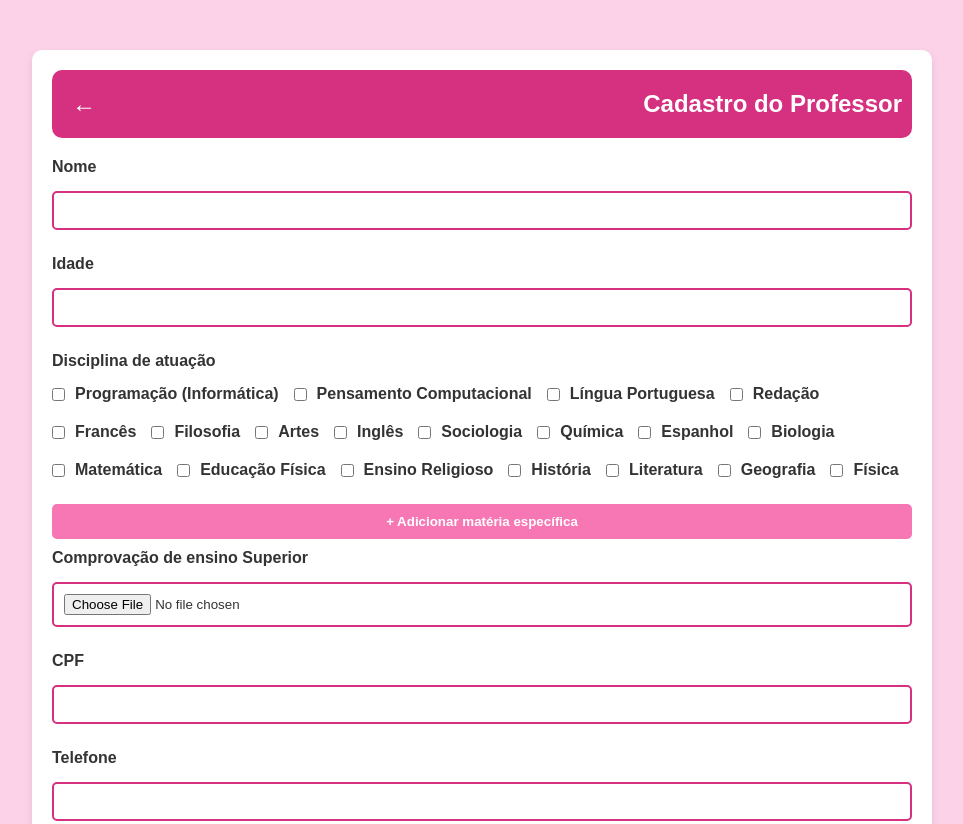
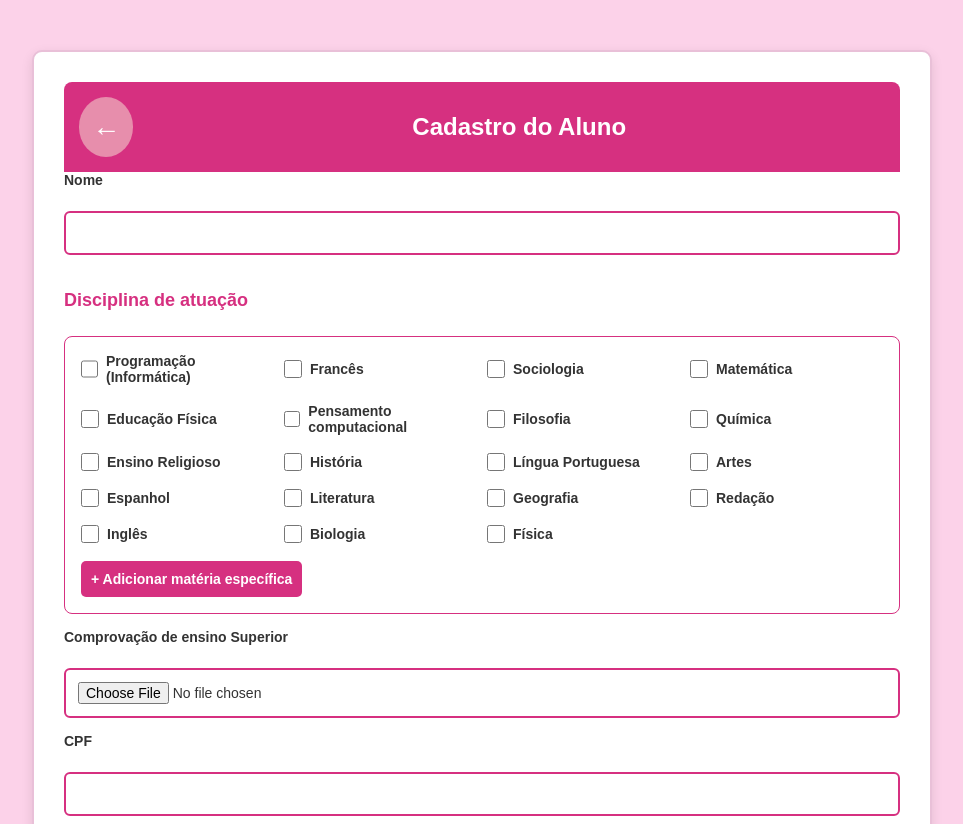
Before and after one commit to KyriaSilva/DesapegaTDAH, a plain HTML site: page DesapegaTDAHcódigoAPP/cadastroprofessor.html in a window 1280 px wide. Shown: the top 824 px of the page, without its empty margins (158-1121 px from the left). Drawn offline with Linux system fonts and the light colour scheme.

Commit message:
comit
ta lindo

```diff
--- a/DesapegaTDAHcódigoAPP/cadastroprofessor.css
+++ b/DesapegaTDAHcódigoAPP/cadastroprofessor.css
@@ -5,60 +5,59 @@
 }
 
 body {
-    font-family: Arial, sans-serif;
+    font-family: 'Arial', sans-serif;
     background-color: #fcd2e9;
     color: #333;
 }
 
 .container {
     width: 900px;
-    padding: 20px;
+    padding: 30px;
     margin: 50px auto;
     background-color: #fff;
     border-radius: 10px;
-    box-shadow: 0px 4px 8px rgba(0, 0, 0, 0.1);
+    box-shadow: 0px 4px 12px rgba(0, 0, 0, 0.1);
+    border: 2px solid #e9c0d8;
 }
 
 .header {
     display: flex;
     align-items: center;
-    justify-content: space-between;
-    margin-bottom: 20px;
+    justify-content: center; /* Centraliza horizontalmente */
     background-color: #d63080;
-    padding: 10px;
-    border-radius: 10px;
+    padding: 15px;
+    border-radius: 8px 8px 0 0;
     color: white;
 }
 
-h1 {
-    font-size: 24px;
-    text-align: center;
+#frase {
+    text-align: center; /* Centraliza o texto */
+    width: 100%; /* Para garantir que ocupe todo o espaço disponível */
 }
 
 .back-button {
-    background-color: #d63080;
+    background: #e78eac;
     border: none;
     color: white;
-    font-size: 24px;
+    font-size: 28px;
     cursor: pointer;
     border-radius: 50%;
-    padding: 10px;
-    transition: background-color 0.3s;
-}
-
-.back-button:hover {
-    background-color: #a81d5f;
+    width: 60px;
+    height: 60px;
+    margin-right: 20px; /* Espaçamento entre o botão e o título */
 }
 
 form {
     display: flex;
     flex-direction: column;
-    gap: 10px;
+    gap: 15px;
 }
 
 label {
     font-weight: bold;
-    margin-bottom: 5px;
+    margin-bottom: 8px;
+    font-size: 14px;
+    color: #333;
 }
 
 input[type="text"],
@@ -67,60 +66,82 @@ input[type="password"],
 input[type="number"],
 input[type="file"] {
     width: 100%;
-    padding: 10px;
-    margin-bottom: 15px;
-    border-radius: 5px;
+    padding: 12px;
     border: 2px solid #d63080;
-    transition: border-color 0.3s;
+    border-radius: 6px;
+    font-size: 14px;
+    transition: border-color 0.3s ease;
 }
 
 input:focus {
-    border-color: #7f0c4b;
+    border-color: #9b1959;
     outline: none;
 }
 
-.checkbox-group {
+.checkbox-label {
     display: flex;
-    flex-wrap: wrap;
-    gap: 15px;
+    align-items: center;
+    gap: 0.5rem; /* Espaçamento entre checkbox e texto */
 }
 
-.checkbox-group label {
-    display: flex;
-    align-items: center;
-    gap: 10px;
+input[type="checkbox"] {
+    accent-color: #d63080;
+    width: 18px;
+    height: 18px;
 }
 
 .add-button {
-    background-color: #f776b4;
+    background-color: #d63080;
     border: none;
-    padding: 10px 20px;
+    padding: 10px;
     color: white;
     font-weight: bold;
     border-radius: 5px;
     cursor: pointer;
     margin-top: 10px;
     text-align: center;
-    transition: background-color 0.3s;
+    transition: background-color 0.3s ease;
+    font-size: 14px;
 }
 
 .add-button:hover {
-    background-color: #d63080;
+    background-color: #a81d5f;
 }
 
 .submit-button {
     background-color: #d63080;
     border: none;
-    padding: 10px 20px;
+    padding: 12px;
     color: white;
     font-weight: bold;
     border-radius: 5px;
     cursor: pointer;
     text-align: center;
     margin-top: 20px;
-    transition: background-color 0.3s;
+    transition: background-color 0.3s ease;
+    font-size: 16px;
 }
 
 .submit-button:hover {
     background-color: #a81d5f;
 }
+
+.card {
+    border: 1px solid #d63080;
+    border-radius: 0.5rem;
+    padding: 1rem;
+    background-color: #ffffff;
+}
+
+.grid {
+    display: grid;
+    grid-template-columns: repeat(4, 1fr);
+    gap: 10px;
+}
+
+.title {
+    font-weight: bold;
+    font-size: 18px;
+    margin: 20px 0 10px;
+    color: #d63080;
+}
--- a/DesapegaTDAHcódigoAPP/cadastroprofessor.html
+++ b/DesapegaTDAHcódigoAPP/cadastroprofessor.html
@@ -9,47 +9,101 @@
 <body>
     <div class="container">
         <div class="header">
-            <button class="back-button">&larr;</button>
-            <h1>Cadastro do Professor</h1>
+            <button class="back-button" onclick="voltarParaInicio()">&larr;</button>
+            <h2 id="frase">Cadastro do Aluno</h2>
         </div>
+        <form id="formCadastro">
+            <label for="nome">Nome</label>
+            <input type="text" id="nome" name="nome" required>
 
-        <form>
-            <!-- Primeira Parte -->
-            <label for="nome">Nome</label>
-            <input type="text" id="nome" name="nome">
-
-            <label for="idade">Idade</label>
-            <input type="number" id="idade" name="idade">
-
-            <label for="disciplina">Disciplina de atuação</label>
-            <div class="checkbox-group" id="disciplina-container">
-                <label><input type="checkbox" name="disciplina" value="Programação"> Programação (Informática)</label>
-                <label><input type="checkbox" name="disciplina" value="Pensamento Computacional"> Pensamento Computacional</label>
-                <label><input type="checkbox" name="disciplina" value="Língua Portuguesa"> Língua Portuguesa</label>
-                <label><input type="checkbox" name="disciplina" value="Redação"> Redação</label>
-                <label><input type="checkbox" name="disciplina" value="Francês"> Francês</label>
-                <label><input type="checkbox" name="disciplina" value="Filosofia"> Filosofia</label>
-                <label><input type="checkbox" name="disciplina" value="Artes"> Artes</label>
-                <label><input type="checkbox" name="disciplina" value="Inglês"> Inglês</label>
-                <label><input type="checkbox" name="disciplina" value="Sociologia"> Sociologia</label>
-                <label><input type="checkbox" name="disciplina" value="Química"> Química</label>
-                <label><input type="checkbox" name="disciplina" value="Espanhol"> Espanhol</label>
-                <label><input type="checkbox" name="disciplina" value="Biologia"> Biologia</label>
-                <label><input type="checkbox" name="disciplina" value="Matemática"> Matemática</label>
-                <label><input type="checkbox" name="disciplina" value="Educação Física"> Educação Física</label>
-                <label><input type="checkbox" name="disciplina" value="Ensino Religioso"> Ensino Religioso</label>
-                <label><input type="checkbox" name="disciplina" value="História"> História</label>
-                <label><input type="checkbox" name="disciplina" value="Literatura"> Literatura</label>
-                <label><input type="checkbox" name="disciplina" value="Geografia"> Geografia</label>
-                <label><input type="checkbox" name="disciplina" value="Física"> Física</label>
+            <div class="title">Disciplina de atuação</div>
+            <div class="card">
+                <div class="grid" id="disciplina-container">
+                    <label class="checkbox-label">
+                        <input type="checkbox" class="form-checkbox" value="Programação (Informática)">
+                        <span>Programação (Informática)</span>
+                    </label>
+                    <label class="checkbox-label">
+                        <input type="checkbox" class="form-checkbox" value="Francês">
+                        <span>Francês</span>
+                    </label>
+                    <label class="checkbox-label">
+                        <input type="checkbox" class="form-checkbox" value="Sociologia">
+                        <span>Sociologia</span>
+                    </label>
+                    <label class="checkbox-label">
+                        <input type="checkbox" class="form-checkbox" value="Matemática">
+                        <span>Matemática</span>
+                    </label>
+                    <label class="checkbox-label">
+                        <input type="checkbox" class="form-checkbox" value="Educação Física">
+                        <span>Educação Física</span>
+                    </label>
+                    <label class="checkbox-label">
+                        <input type="checkbox" class="form-checkbox" value="Pensamento computacional">
+                        <span>Pensamento computacional</span>
+                    </label>
+                    <label class="checkbox-label">
+                        <input type="checkbox" class="form-checkbox" value="Filosofia">
+                        <span>Filosofia</span>
+                    </label>
+                    <label class="checkbox-label">
+                        <input type="checkbox" class="form-checkbox" value="Química">
+                        <span>Química</span>
+                    </label>
+                    <label class="checkbox-label">
+                        <input type="checkbox" class="form-checkbox" value="Ensino Religioso">
+                        <span>Ensino Religioso</span>
+                    </label>
+                    <label class="checkbox-label">
+                        <input type="checkbox" class="form-checkbox" value="História">
+                        <span>História</span>
+                    </label>
+                    <label class="checkbox-label">
+                        <input type="checkbox" class="form-checkbox" value="Língua Portuguesa">
+                        <span>Língua Portuguesa</span>
+                    </label>
+                    <label class="checkbox-label">
+                        <input type="checkbox" class="form-checkbox" value="Artes">
+                        <span>Artes</span>
+                    </label>
+                    <label class="checkbox-label">
+                        <input type="checkbox" class="form-checkbox" value="Espanhol">
+                        <span>Espanhol</span>
+                    </label>
+                    <label class="checkbox-label">
+                        <input type="checkbox" class="form-checkbox" value="Literatura">
+                        <span>Literatura</span>
+                    </label>
+                    <label class="checkbox-label">
+                        <input type="checkbox" class="form-checkbox" value="Geografia">
+                        <span>Geografia</span>
+                    </label>
+                    <label class="checkbox-label">
+                        <input type="checkbox" class="form-checkbox" value="Redação">
+                        <span>Redação</span>
+                    </label>
+                    <label class="checkbox-label">
+                        <input type="checkbox" class="form-checkbox" value="Inglês">
+                        <span>Inglês</span>
+                    </label>
+                    <label class="checkbox-label">
+                        <input type="checkbox" class="form-checkbox" value="Biologia">
+                        <span>Biologia</span>
+                    </label>
+                    <label class="checkbox-label">
+                        <input type="checkbox" class="form-checkbox" value="Física">
+                        <span>Física</span>
+                    </label>
+                </div>
+                <div class="button-container">
+                    <button type="button" id="add-materia-btn" class="add-button">+ Adicionar matéria específica</button>
+                </div>
             </div>
-
-            <button type="button" class="add-button" id="add-materia-btn">+ Adicionar matéria específica</button>
 
             <label for="comprovacao">Comprovação de ensino Superior</label>
             <input type="file" id="comprovacao" name="comprovacao">
 
-            <!-- Segunda Parte -->
             <label for="cpf">CPF</label>
             <input type="text" id="cpf" name="cpf">
 
@@ -69,32 +123,36 @@
         </form>
     </div>
 
-    <!-- JavaScript para adicionar nova matéria -->
     <script>
         const addMateriaBtn = document.getElementById('add-materia-btn');
         const disciplinaContainer = document.getElementById('disciplina-container');
 
         addMateriaBtn.addEventListener('click', () => {
-            // Solicita ao usuário o nome da nova matéria
             const novaMateria = prompt("Digite o nome da nova matéria:");
-
-            // Verifica se o usuário forneceu algum valor
             if (novaMateria) {
-                // Cria um novo elemento label com checkbox
                 const novaLabel = document.createElement('label');
                 const novoInput = document.createElement('input');
                 novoInput.type = 'checkbox';
                 novoInput.name = 'disciplina';
                 novoInput.value = novaMateria;
+                novoInput.checked = true;
 
-                // Adiciona o input e o texto da matéria ao label
                 novaLabel.appendChild(novoInput);
                 novaLabel.append(` ${novaMateria}`);
-
-                // Adiciona o novo label à lista de disciplinas
                 disciplinaContainer.appendChild(novaLabel);
             }
         });
+
+        document.getElementById('formCadastro').addEventListener('submit', (event) => {
+            event.preventDefault(); // Impede o envio do formulário
+            alert("Cadastro realizado com sucesso!"); // Ação após o cadastro
+            // Aqui você pode adicionar lógica para salvar os dados, se necessário
+        });
+
+        function voltarParaInicio() {
+            window.location.href = 'cadastrase.html'; // Redireciona para inicio.html
+        }
+
     </script>
 </body>
 </html>
```
